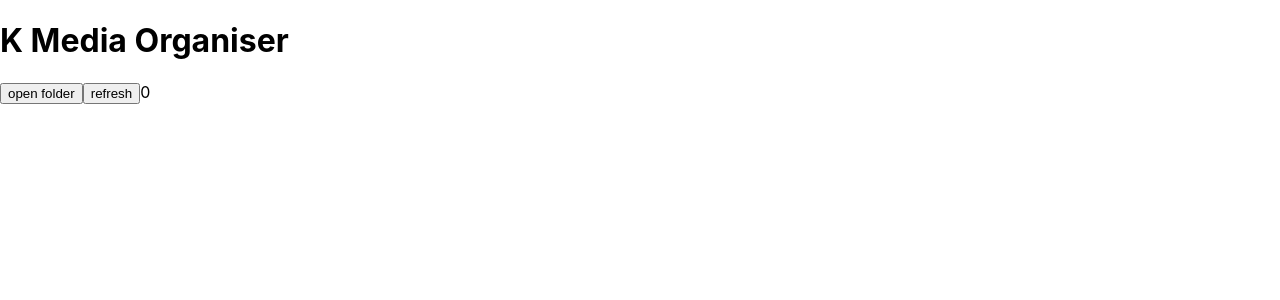
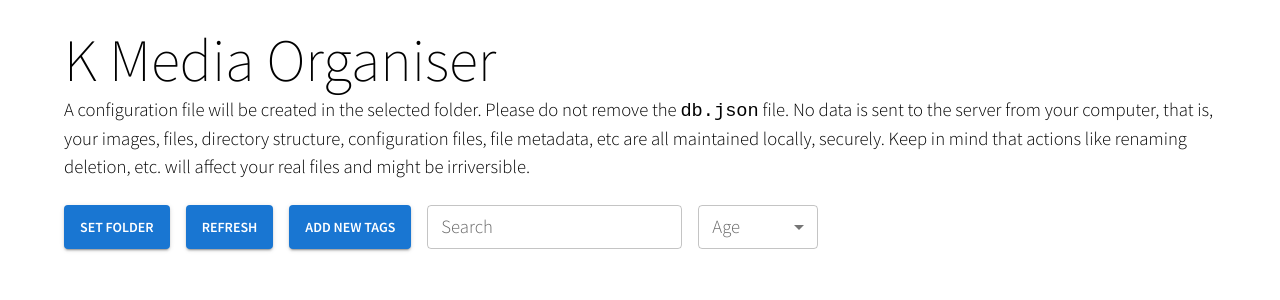
Before and after one commit to akshaykadambatt/knz-Media-Organiser, a Next.js app: page / in a window 1280 px wide. Shown: the top 300 px of the page. Built offline with nearby package versions, Linux system fonts and the light colour scheme.

Commit message:
Image viewer began

```diff
--- /dev/null
+++ b/components/ImageViewer.tsx
@@ -0,0 +1,73 @@
+import Box from '@mui/material/Box';
+import { useState, useRef, useEffect, SetStateAction } from 'react';
+import { useKmoContext } from './context';
+import Chip from '@mui/material/Chip';
+import Stack from '@mui/material/Stack';
+import Grid from '@mui/material/Grid';
+import Typography from '@mui/material/Typography';
+import { styled } from '@mui/material/styles';
+
+export const ImageViewer = (imageProps:any) => {
+  const { folder, setFolder, getFileRecursively, viewer, setViewer } = useKmoContext();
+  const [sidebar, setSidebar] = useState(false);
+  const [src, setSrc] = useState("");
+
+  useEffect(() => {
+    if(viewer){
+      let path = imageProps.file.split('/')
+      path.shift()
+      getFileRecursively(path, folder)
+      .then((r: SetStateAction<string>)=>{
+        setSrc(r)
+      })
+    }
+  }, [viewer]);
+  const close = () => {
+    setViewer(false)
+    setSrc("")
+  }
+  const toggleSidebar = () => {
+    setSidebar(!sidebar)
+  }
+  return (viewer
+    ? <Box color="#fff" className="image-viewer">
+      <Stack className="image-viewer-top-bar" direction="row"  justifyContent="space-between" spacing={1} p={3}>
+        <Stack direction="row" spacing={1}>
+          <Chip label="Close" onClick={close} color="secondary"/>
+          <Chip label="Edit" onClick={toggleSidebar} color="secondary" variant="outlined"/>
+        </Stack>
+        <Stack direction="row" spacing={1}>
+          <Chip label="Open Sidebar" onClick={toggleSidebar} color="secondary" variant="outlined"/>
+          <Chip label="Edit" onClick={toggleSidebar} color="secondary" variant="outlined"/>
+          <Chip label="Close" onClick={close} color="secondary"/>
+        </Stack>
+        </Stack>
+        <Grid container spacing={2} sx={{flexDirection: "row",flexWrap: "nowrap"}}>
+          <Grid item xs={sidebar? 9:12} sx={{transition: "all cubic-bezier(0.79, 0.32, 0.33, 0.83)  0.7s",overflow:"hidden"}}>
+            <Box className="image-viewer-image-holder">
+              <img className="image-viewer-image" src={src} {...imageProps}/>
+            </Box>
+          </Grid>
+            <Grid item xs={sidebar? 4:1}  sx={{
+              transition: "all cubic-bezier(0.79, 0.32, 0.33, 0.83) 0.7s",
+              overflow:"hidden",
+              maxWidth: sidebar?"25vw":"0px !important",
+              background: "rgb(28 28 28)",
+              }}>
+              <Box pt={10} className="image-viewer-sidebar" sx={{width: "25vw !important"}}>
+                <Typography>
+                  I'm trying to make the text 100% height of a div but it doesn't work.
+                  It just becomes 100% of the body Is there any way to make it follow the div height?
+                  The div height is 4% of the whole page and I wan't the text to follow it when you resize/change resolution.
+                </Typography>
+              </Box>
+            </Grid>
+        </Grid>
+        <Box className="sidebar-image-wrapper">
+
+
+        </Box>
+      </Box>
+    : null
+  );
+};
--- a/components/Main.tsx
+++ b/components/Main.tsx
@@ -1,7 +1,15 @@
 import React, {useEffect,useState} from "react";
 import { useKmoContext } from './context';
 import {ImageElement} from './ImageElement';
-
+import Stack from '@mui/material/Stack';
+import Button from '@mui/material/Button';
+import Typography from '@mui/material/Typography';
+import TextField from '@mui/material/TextField';
+import InputLabel from '@mui/material/InputLabel';
+import MenuItem from '@mui/material/MenuItem';
+import FormControl from '@mui/material/FormControl';
+import Select, { SelectChangeEvent } from '@mui/material/Select';
+import {ImageViewer} from "./ImageViewer"
 declare global {
     interface Window {
         showDirectoryPicker:any;
@@ -11,10 +19,14 @@ declare global {
 
 const Main = () => {
   const [items, setItems] = useState({});
-  const { folder, setFolder } = useKmoContext();
-  const { dbHandle, setDbHandle } = useKmoContext();
-  const { db, setDb } = useKmoContext();
-  const { filesFound, setFilesFound } = useKmoContext();
+  const {
+    folder, setFolder,
+    dbHandle, setDbHandle,
+    db, setDb,
+    filesFound, setFilesFound,
+    viewer, setViewer,
+    file, setFile
+  } = useKmoContext();
   //picker -> save folderDirHandle to state
   const openFolderDirHandle =async () => {
     const dirHandleVar:FileSystemDirectoryHandle = await window.showDirectoryPicker();
@@ -59,7 +71,7 @@ const Main = () => {
         filesData
       }
     }
-    const writable: FileSystemWritableFileStream = await dbHandle.createWritable({ keepExistingData: true });
+    const writable: FileSystemWritableFileStream = await dbHandle.createWritable({ keepExistingData: false });
     await writable.write(JSON.stringify(database));
     await writable.close();
     getDbHandle(folder)
@@ -94,32 +106,76 @@ const Main = () => {
     return Object.assign({}, data)
   }
   useEffect(() => {
-    if(db) createElements(db)
+    // while (main.current?.firstChild) {
+    //   main.current?.removeChild(main.current?.firstChild);
+    // }
+    if(db) {
+      createElements(db)
+    }
     return;
   }, [db])
   const createElements = (db: string) => {
     let data = JSON.parse(db);
     setItems(data.data.filesData)
-    for (let key in data.data.filesData) {
-      let item = data.data.filesData[key]
-    }
+    // for (let key in data.data.filesData) {
+    //   let item = data.data.filesData[key]
+    // }
     return;
   }
   const main = React.createRef<HTMLInputElement>()
   const refreshDatabase = () => {
+    setFilesFound(0)
+    init(dbHandle)
   }
 
   return (<>
-      <button onClick={openFolderDirHandle}>open folder</button>
-      <button onClick={refreshDatabase}>refresh</button>
-      {filesFound}
+      {db&&
+      <>
+        <Typography variant="h2" pt={3} >{JSON.parse(db)?.config?.name}</Typography>
+        <Typography gutterBottom>
+          Last refreshed:
+          <code>
+            {(new Date(JSON.parse(db)?.config?.modifiedDate || 1))
+            .toISOString().slice(0, 19).replace(/-/g, "/").replace("T", " ")}
+          </code>
+        </Typography>
+      </>
+      }
+
+      <Stack spacing={2} pt={3} direction="row">
+      <Button variant="contained" onClick={openFolderDirHandle}>Set Folder</Button>
+      <Button variant="contained" onClick={refreshDatabase}>
+         {filesFound != 0? "Analyzed "+filesFound:"Refresh"}
+      </Button>
+      <Button variant="contained" onClick={openFolderDirHandle}>Add new tags</Button>
+      <TextField size="small" label="Search" variant="outlined" />
+      <FormControl sx={{ m: 1, minWidth: 120 }} size="small">
+      <InputLabel id="demo-select-small">Age</InputLabel>
+      <Select
+        labelId="demo-select-small"
+        id="demo-select-small"
+        label="Age"
+      >
+        <MenuItem value="">
+          <em>None</em>
+        </MenuItem>
+        <MenuItem value={10}>Ten</MenuItem>
+        <MenuItem value={20}>Twenty</MenuItem>
+        <MenuItem value={30}>Thirty</MenuItem>
+      </Select>
+    </FormControl>
+      </Stack>
+      <br></br>
+      <ImageViewer open={viewer} file={file}/>
+      <br></br>
       <div ref={main} className="imageItemWrapper">
       {Object.entries(items).map(([key, value]: any) => (
-        <div key={key} className="imageItem">
+        <div key = {key} className = "imageItem">
           <ImageElement
-          data-path={value.path}
-          data-description={value.description}
-          data-modifiedDate={value.tags.modifiedDate}
+          data-path = {value.path}
+          data-description = {value.description}
+          data-modifieddate = {value.tags.modifiedDate}
+          onClick = {()=>{setViewer(true);setFile(value.path);}}
            />
         </div>
       ))}
--- a/package.json
+++ b/package.json
@@ -9,6 +9,11 @@
     "lint": "next lint"
   },
   "dependencies": {
+    "@emotion/cache": "^11.7.1",
+    "@emotion/react": "^11.9.0",
+    "@emotion/server": "^11.4.0",
+    "@emotion/styled": "^11.8.1",
+    "@mui/material": "^5.7.0",
     "@reduxjs/toolkit": "^1.8.1",
     "@types/wicg-file-system-access": "^2020.9.5",
     "lowdb": "^3.0.0",
--- a/pages/index.tsx
+++ b/pages/index.tsx
@@ -3,30 +3,96 @@ import type { NextPage } from 'next'
 import Head from 'next/head'
 import Main from '../components/Main'
 import { KmoContext } from '../components/context';
-
+import Typography from '@mui/material/Typography';
+import { ThemeProvider, createTheme, responsiveFontSizes } from '@mui/material/styles';
+import { Container } from '@mui/material';
+const themeOptions = {
+  typography: {
+    fontFamily: "'Source Sans Pro', sans-serif",
+    textTransform: "none",
+    fontWeight:300,
+    h1: {
+      fontWeight: 100,
+      "@media (max-width: 400px)": { fontSize: "46px" }
+    },
+    h2: {
+      fontWeight: 100,
+      "@media (max-width: 400px)": { fontSize: "30px" }
+    },
+    h3: {
+      fontWeight: 100,
+    },
+    h4: {
+      fontWeight: 100
+    },
+    h5: {
+      fontWeight: 100
+    },
+    h6: {
+      fontWeight: 100
+    },
+    body1: {
+      fontWeight: 300,
+      fontSize: 18
+    },
+    body2: {
+      fontWeight: 600
+    },
+    button: {
+      fontWeight: 600,
+    }
+    }
+};
+let theme = createTheme(themeOptions);
+theme = responsiveFontSizes(theme);
 const Home: NextPage = () => {
   const [folder, setFolder] = useState({} as FileSystemDirectoryHandle);
   const [dbHandle, setDbHandle] = useState({} as FileSystemFileHandle);
   const [db, setDb] = useState("");
   const [filesFound, setFilesFound] = useState(0 as number);
+  const [viewer, setViewer] = useState(false);
+  const [file, setFile] = useState("");
+  const getFileRecursively: any = async (path: string[], folderToLookIn: FileSystemDirectoryHandle) => {
+    let dir:string = path.shift() || "";
+    if(path.length == 0){
+      let fileHandle = await folderToLookIn.getFileHandle(dir, {})
+      const file = await URL.createObjectURL(await fileHandle.getFile())
+      return file
+    }else{
+      let newFolder = await folderToLookIn.getDirectoryHandle(dir,{create: true})
+      return getFileRecursively(path, newFolder)
+    }
+  }
 
   return (
-    <>
+    <ThemeProvider theme={theme}>
       <Head>
         <title>KMO</title>
         <meta name="description" content="KMO" />
         <link rel="icon" href="/favicon.ico" />
       </Head>
-      <h1>K Media Organiser</h1>
+      <Container>
+      <Typography variant="h2" pt={3} >K Media Organiser</Typography>
+      <Typography>
+        A configuration file will be created in the selected folder. Please do not
+        remove the <code>db.json</code> file. No data is sent to the server from your computer, that is,
+        your images, files, directory structure, configuration files, file metadata, etc are
+        all maintained locally, securely. Keep in mind that actions like renaming deletion, etc.
+        will affect your real files and might be irriversible.
+      </Typography>
       <KmoContext.Provider value={{
         folder, setFolder,
         dbHandle, setDbHandle,
         db, setDb,
-        filesFound, setFilesFound
+        filesFound, setFilesFound,
+        viewer, setViewer,
+        file, setFile,
+        getFileRecursively
         }}>
       <Main/>
       </KmoContext.Provider>
-    </>
+      </Container>
+    </ThemeProvider>
   )
 }
 
--- a/styles/globals.css
+++ b/styles/globals.css
@@ -1,8 +1,10 @@
+@import url('https://fonts.googleapis.com/css2?family=Source+Sans+Pro:ital,wght@0,200;0,300;0,400;0,600;0,700;0,900;1,200;1,300;1,400;1,600;1,700;1,900&display=swap');
+
 html,
 body {
   padding: 0;
   margin: 0;
-  font-family: -apple-system, BlinkMacSystemFont, Segoe UI, Roboto, Oxygen,
+  font-family: "Source Sans Pro", -apple-system, BlinkMacSystemFont, Segoe UI, Roboto, Oxygen,
     Ubuntu, Cantarell, Fira Sans, Droid Sans, Helvetica Neue, sans-serif;
 }
 
@@ -40,3 +42,27 @@ a {
   width: 100%;
   height: 100%;
 }
+.image-viewer{
+  height: 100vh;
+    width: 100vw;
+    position: fixed;
+    top: 0;
+    left: 0;
+    z-index: 10;
+    background: linear-gradient(0deg, #000000, #000000e8);
+}
+.image-viewer-image-holder{
+  display: flex;
+  height: inherit;
+  justify-content: center;
+}
+.image-viewer-image{
+  height: 100vh;
+  width: auto;
+}
+
+.image-viewer-top-bar{
+  position: fixed;
+  width: inherit;
+  background: linear-gradient(180deg, #0000008a, #00000000);
+}
```
Also changed, not shown: components/ImageElement.tsx (+6 -18 lines), components/context.tsx (+11 -1 lines), 1 other file (tests, documents, lock files or other folders).
